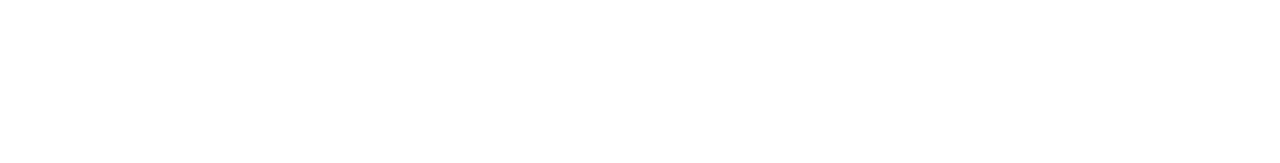
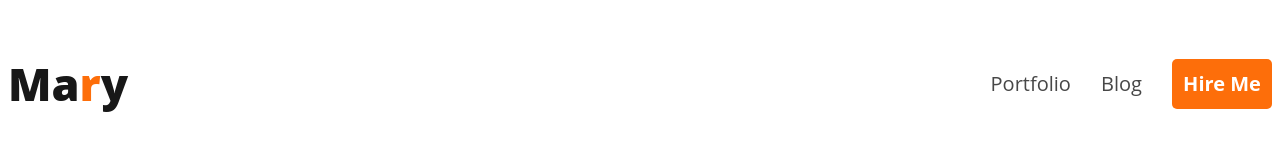
Before and after one commit to sajib0998/portfolio, a plain HTML site: page index.html in a window 1280 px wide. Drawn offline with Linux system fonts and the light colour scheme.

Commit message:
nav bar done

```diff
--- a/index.html
+++ b/index.html
@@ -4,10 +4,24 @@
     <meta charset="UTF-8">
     <meta name="viewport" content="width=device-width, initial-scale=1.0">
     <title>Web Developer Portfolio</title>
+    <!-- link -->
+    <link rel="stylesheet" href="style.css">
 </head>
 <body>
     <header>
+        <nav class="nav-mary">
+            <h3 class="nav-title">Ma<span class="r">r</span>y</h3>
+            <ul class="nav-li">
+                <div class="li">
+                    <li>Portfolio</li>
+                    <li>Blog</li>
+                </div>
 
+                    <li><button class="hire">Hire Me</button></li>
+
+
+            </ul>
+        </nav>
     </header>
     <main>
 
--- /dev/null
+++ b/style.css
@@ -0,0 +1,60 @@
+*{
+    @import url('https://fonts.googleapis.com/css2?family=Open+Sans:wght@400;600;700&display=swap');
+
+    font-family: 'Open Sans', sans-serif;
+}
+
+.nav-mary{
+    display: flex;
+    justify-content:space-between ;
+    align-items: center;
+}
+.r{
+    color: #FD6E0A;
+font-family: Open Sans;
+font-size: 45px;
+font-style: normal;
+font-weight: 800;
+line-height: normal;
+}
+
+.nav-title{
+color: var(--Dark-01, #181818);
+font-size: 45px;
+font-style: normal;
+font-weight: 800;
+line-height: normal;
+}
+
+.li{
+    display: flex;
+    gap: 30px;
+    color: var(--Dark-02, #474747);
+    font-family: Open Sans;
+    font-size: 20px;
+    font-style: normal;
+    font-weight: 400;
+    line-height: normal;
+    align-items: center;
+}
+
+.hire{
+    border-radius: 5px;
+    border: none;
+    background: #FD6E0A;
+    width: 100px;
+    height: 50px;
+    color: var(--White-Color, #FFF);
+    font-family: Open Sans;
+    font-size: 20px;
+    font-style: normal;
+    font-weight: 700;
+    line-height: normal;
+}
+
+
+.nav-li{
+    display: flex;
+    list-style: none;
+    gap: 30px;
+}
```
Also changed, not shown: images/developer.png (added), images/hardy.png (added), images/header_bg.png (added), images/icons/facebook.png (added), images/icons/insta.png (added), images/icons/js.png (added), images/icons/mongo.png (added), images/icons/nodejs.png (added), images/icons/react.png (added), images/icons/twitter.png (added).
